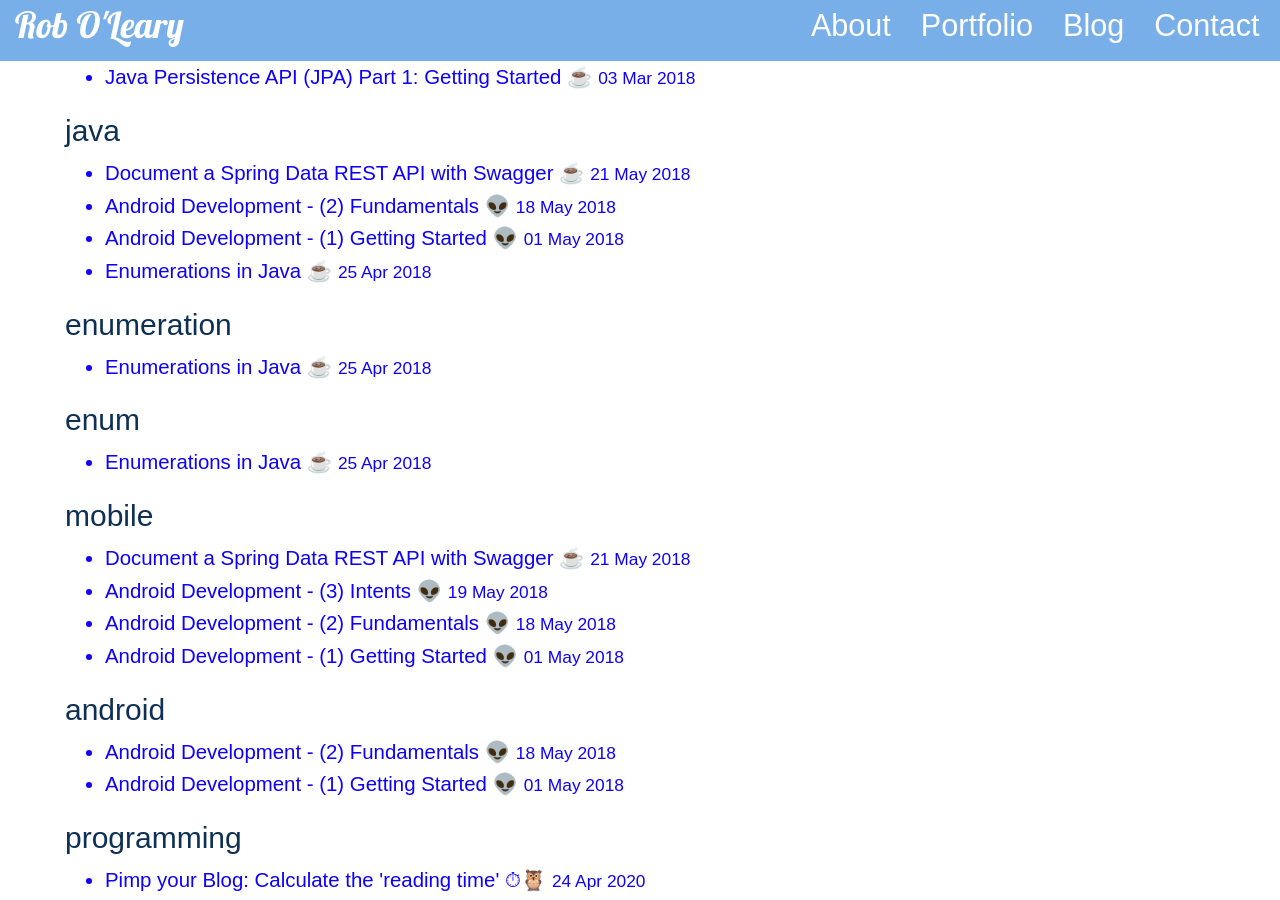
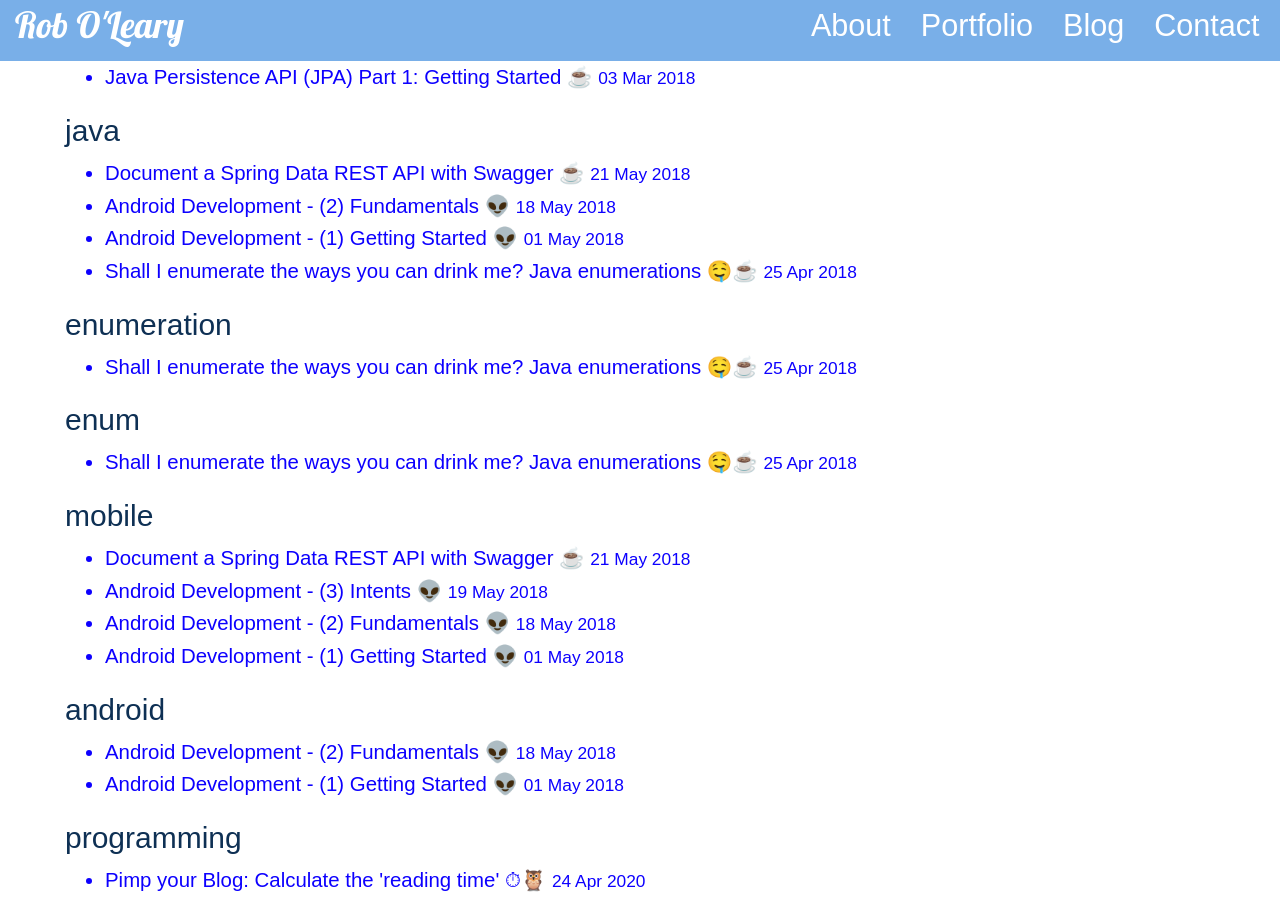
Before and after one commit to robole/robole.github.io, a Jekyll site: the page built from _pages/blog_tags.html, in a window 1280 px wide and 900 px high, scrolled down 1138 px. Built offline with Jekyll 4.4.1, drawn with Linux system fonts in a browser that asks for light colours; nearby versions of some CDN libraries; some of the changed lines change nothing that is shown.

Commit message:
update java enum with picture and improved copy

````diff
--- a/_posts/2018-04-25-java-enums.md
+++ b/_posts/2018-04-25-java-enums.md
@@ -1,61 +1,83 @@
 ---
 layout: post
-title: "Enumerations in Java ☕"
+title: "Shall I enumerate the ways you can drink me? Java enumerations 🤤☕"
 category: programming
 tags: [java, enumeration, enum]
 published: true
 ---
-An Enumeration is a list of closely related constants. You might use an enumeration for situations like:
--	cardinal directions - north, south, east, west
--	types of novels - mystery, classic, fantasy, romance, science-fiction.
--	flavours of ice cream - chocolate, vanilla, raspberry, maple.
-- suits for playing cards - spades, clubs, diamonds, hearts.
-- chess pieces - pawn, rook, knight, bishop, queen, king.
-- status flag - open, development, test, closed.
+<img src="/assets/img/blog/2018-04-25-java-enums/banner.jpg" style="width:100%;display:block;max-size:1920px;margin:0 auto;" alt="coffee cups, small and big"/>
+
+An Enumeration (enum) is a list of closely related constants.
+
+You might use an enumeration to describe the following:
+
+-	Drink sizes: Small, Big, Huge, Overwhelming.
+-	Flavours of Ice-cream: Chocolate, Vanilla, Raspberry, Maple, Mintchoc.
+-	Cardinal directions: North, South, East, West.
+-	Literature genres: Mystery, Classic, Fantasy, Romance.
+- Playing cards suits: Spades, Clubs, Diamonds, Hearts.
+- Days of the week.
+- Chess pieces: Pawn, Rook, Knight, Bishop, Queen, King.
+- Project status flags: Open, Development, Test, Closed.
+
+## Syntax
 
 ```java
-enum Direction {
-    NORTH,
-    SOUTH,
-    EAST,
-    WEST;
+enum CoffeeSize {
+  SMALL,
+  BIG,
+  HUGE,
+  OVERWHELMING;
 }
 ```
 
-We define an enumeration using the ```enum``` keyword, and make a list of constant values. We can then refer to a value by the *"enum.value"* such as ```Direction.NORTH```.
+We define an enumeration using the `enum` keyword, and make a list of the constant values.
 
-# Why should I use them?
-It enables you to restrict the values that you can set for a variable. They are type-safe, so it increases compile-time checking and helps to avoid errors from passing in invalid values.
+We usually refer to a value by *enum.value* e.g. `CoffeeSize.SMALL`.
 
-It serves as a clearer way to document what are the legal values for a type.
+The semi-colon at the end of the constant list is optional.
 
-# The Facts
--	enums are implicitly final subclasses of ```java.lang.Enum```.
--	if an enum is a member of a class, it is implicitly ```static```.
--	enums can contain constructors, methods, variables, and constant class bodies.
--	```toString()``` may be overridden to provide any content, if desired.
--	for enum constants, ```equals()``` and ```==``` amount to the same thing, and can be used interchangeably.
--	enum constants are implicitly ```public static final```
-- ```ordinal()``` returns the ordinal position of the enum, the same as an array position.
-```java
-Direction d1 = Direction.SOUTH;
-System.out.println(d1.ordinal());	//prints: 1 (it's the second constant defined)
-```
--	```valueOf()``` can be used to parse a String (case-sensitive) to an enum type.
-```java
-Direction d = Enum.valueOf(Direction.class, "NORTH");
-System.out.println(d); //prints: NORTH
-```
--	the order of appearance of enum constants is called their "natural order", and defines the order used by other items as well : ```compareTo()```, iteration order of values , ```EnumSet```, ```EnumSet.range```.
+## Why should I use them?
+
+- It enables you to restrict the values that can be used.
+- It increases compile-time checking and helps to avoid assignment errors.
+- It serves as a clearer way to document what are the legal values for a type.
+
+## When NOT to use enums?
+
+If your list of constants is likely to change often. Adding a new constant requires the code to be updated, so this might become impractical for some applications. Instead you can use a variable, which sources its values from a database.
+
+## The Facts
+
+-	Enums are implicitly `final`, and are a subclass of `java.lang.Enum`.
+-	An enum can be declared outside or inside a class.
+-	If an enum is a member of a class, it is implicitly `static`.
+-	Enums can contain constructors, methods, variables, and constant class bodies.
+-	`toString()` may be overridden to provide any content, if desired.
+-	For enum constants, `equals()` and `==` amount to the same thing, and can be used interchangeably.
+-	Enum constants are implicitly `public static final`.
+-	The order of appearance of enum constants is called their "natural order". It defines the order used by other items as well : `compareTo()`, iteration order of values , `EnumSet`, `EnumSet.range`.
+- `ordinal()` returns the ordinal position of the enum, the same as an array position.
+
+    ```java
+    CoffeSize c = CoffeSize.BIG;
+    System.out.println(c.ordinal());	//prints: 1 (it's the second constant defined)
+    ```
+-	`valueOf()` can be used to parse a String to an enum type. It is case sensitive.
+
+    ```java
+    CoffeSize c = Enum.valueOf(CoffeSize.class, "HUGE");
+    ```
 
 # Constructors
 
-Constructors for an enum type should be declared as ```private```. The compiler allows constructors to be declared as public, but this can seem misleading, since new can never be used with enum types!
+Constructors for an enum type should be declared as `private`. The compiler allows constructors to be declared as public, but this can seem misleading, since `new` can never be used with enum types!
 
-Here we pass a value to each constant to set the value for *ounces* for each *CoffeeSize* through the constructor.
+Here we pass a value to each constant to set the value of *ounces* through it's constructor.
 
 ```java
 enum CoffeeSize {
+  SHORT(6),
   BIG(8),
   HUGE(10),
   OVERWHELMING(16);
@@ -73,25 +95,32 @@
 }
 ```
 
-# Rules
+## Rules
+
 -	An enum can be declared outside or inside a class; but NOT in a method.
-- the constants must be the first statement.
--	An enum that is NOT enclosed in a class can be declared with only the public or default modifier.
--	```new``` can never be used with an enum.
+- The list of constants must be the first statement.
+-	An enum that is not enclosed in a class can be declared with only the public or default modifier.
+-	`new` can never be used with an enum.
 -	A constant specific class body can redefine a method for that constant, it overrides the method defined in the enum.
-- If an enum is used in a case statement, they should NOT use the class prefix. Everywhere else they should have prefix (e.g. ```CoffeeSize.BIG```), unless the enum is in the same class:
-```java
-CoffeeSize c = CoffeeSize.OVERWHELMING;
-switch (c){
-  case CoffeeSize.BIG: //compiler error
-    System.out.println("im big");
-  case HUGE:
-    System.out.println("im huge");
-  case OVERWHELMING:
-    System.out.println("im overwhelming");
-}
-```
+- If an enum is used in a case statement, you should NOT use the class prefix (use `BIG`). Everywhere else, you should use the prefix ( use `CoffeeSize.BIG`), unless the enum is in the same class.
 
-# Additional Reading
-- [Beginner’s Guide to Java eNum – Why and for What should I use Enum? Java Enum Examples](https://crunchify.com/why-and-for-what-should-i-use-enum-java-enum-examples/)
-- [Oracle Tutorial - Enum Types](https://docs.oracle.com/javase/tutorial/java/javaOO/enum.html)
+    ```java
+    CoffeeSize c = CoffeeSize.OVERWHELMING;
+
+    switch (c){
+      case CoffeeSize.BIG: //compiler error
+        System.out.println("Im big.");
+      case HUGE:
+        System.out.println("Im huge");
+      case OVERWHELMING:
+        System.out.println("Im overwhelming. I cannot be finished!");
+    }
+    ```
+
+## Final Words
+
+An experienced Developer friend of mine said to me recently, "When would you use enumerations?" in a withering, quizzical way! That surprised me. You won't use them that often, but they certainly have their use and can add value to your code.
+
+Let me know if you are interested in any Java topics, and maybe I will write about them.
+
+Happy hacking! 👩‍💻👨‍💻🙌
````
Also changed, not shown: assets/img/blog/2018-04-25-java-enums/banner.jpg (added).
